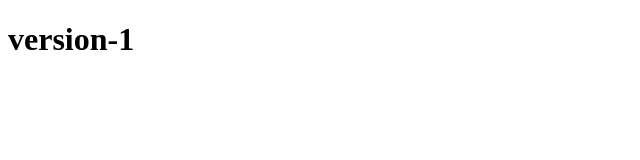
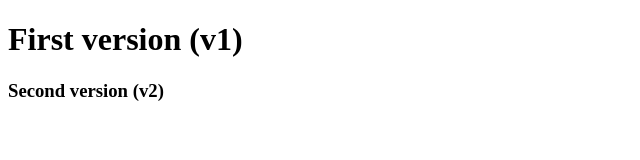
Before and after one commit to HarshitaVaitla/VersionChange, a plain HTML site: page index.html in a window 1280 px wide. Shown: the whole page, without its empty margins (0-640 px from the left). Drawn offline with Linux system fonts and the light colour scheme.

Commit message:
version-2

```diff
--- a/index.html
+++ b/index.html
@@ -6,6 +6,7 @@
     <title>Document</title>
 </head>
 <body>
-    <h1>version-1</h1>
+    <h1>First version (v1)</h1>
+    <h3>Second version (v2)</h3>
 </body>
 </html>
```
